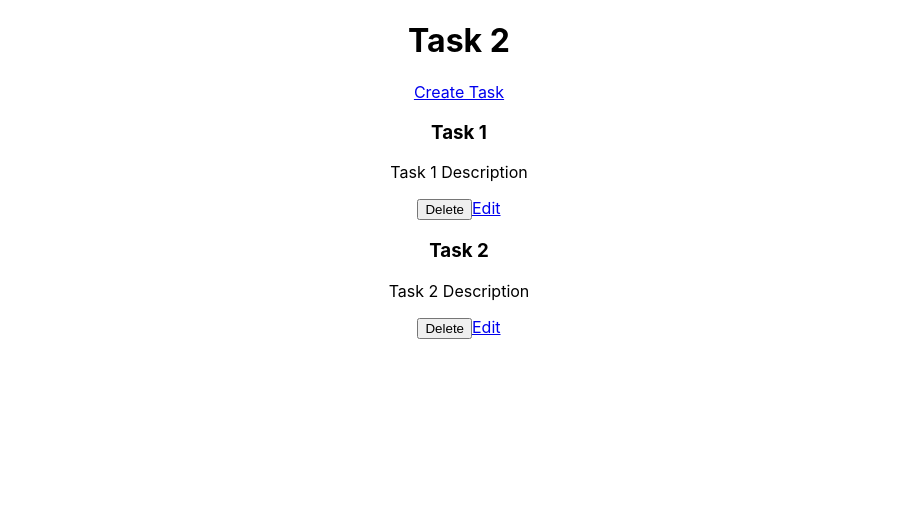
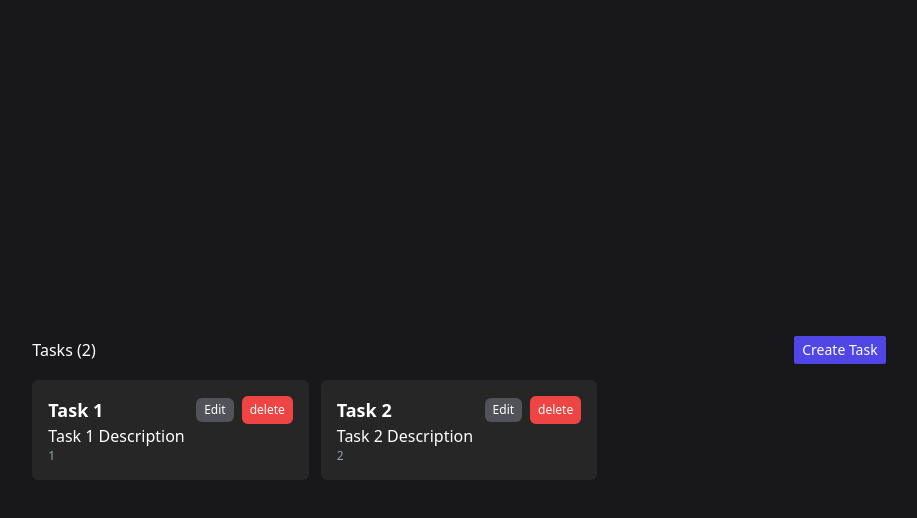
Before and after one commit to luck9217/Redux-React-Crud, a React (Create React App) app: page / in a window 1280 px wide. Shown: the top 518 px of the page, without its empty margins (181-1098 px from the left). Built offline with nearby package versions, Linux system fonts and the light colour scheme.

Commit message:
feat:style with tailwind

```diff
--- a/package.json
+++ b/package.json
@@ -39,5 +39,10 @@
       "last 1 firefox version",
       "last 1 safari version"
     ]
+  },
+  "devDependencies": {
+    "autoprefixer": "^10.4.7",
+    "postcss": "^8.4.14",
+    "tailwindcss": "^3.1.6"
   }
 }
--- /dev/null
+++ b/postcss.config.js
@@ -0,0 +1,6 @@
+module.exports = {
+  plugins: {
+    tailwindcss: {},
+    autoprefixer: {},
+  },
+}
--- a/src/App.js
+++ b/src/App.js
@@ -5,7 +5,8 @@ import { BrowserRouter, Routes, Route } from "react-router-dom";
 
 function App() {
   return (
-    <div className="App">
+    <div className="bg-zinc-900 h-screen text-white">
+      <div className="flex items-center justify-center h-full" >
       <BrowserRouter>
         <Routes>
           <Route path="/" element={<TasksList />} />
@@ -13,6 +14,7 @@ function App() {
           <Route path="/edit-task/:id" element={<TasksForm />} />
         </Routes>
       </BrowserRouter>
+      </div>
     </div>
   );
 }
--- a/src/components/TasksForm.js
+++ b/src/components/TasksForm.js
@@ -45,21 +45,25 @@ function TasksForm() {
   }, []);
 
   return (
-    <form onSubmit={handleSubmit}>
+    <form onSubmit={handleSubmit} className="bg-zinc-800 max-w-sm p-4">
+     <label htmlFor="title" className="block text-xs font-bold mb-2">Task:</label>
       <input
         name="title"
         type="text"
         value={task.title}
         placeholder="title"
         onChange={handleChange}
+        className="w-full p-2 rounded-md bg-zinc-600 mb-2"
       />
+      <label htmlFor="description" className="block text-xs font-bold mb-2">Description:</label>
       <textarea
         name="description"
         placeholder="description"
         value={task.description}
         onChange={handleChange}
+        className="w-full p-2 rounded-md bg-zinc-600 mb-2"
       ></textarea>
-      <button>Save</button>
+      <button className="bg-indigo-600 px-2 py-1">Save</button>
     </form>
   );
 }
--- a/src/components/TasksList.js
+++ b/src/components/TasksList.js
@@ -10,22 +10,44 @@ function TasksList() {
     dispatch(deleteTask(id));
   };
 
+  return (
+    <div className="w-4/6">
+      <header className="flex justify-between items-center py-4">
+        <h1>Tasks ({tasks.length})</h1>
 
-  return (
-    <div>
-      <header>
-        <h1>Task {tasks.length}</h1>
-        <Link to="/create-task">Create Task</Link>
+        <Link
+          to="/create-task"
+          className="bg-indigo-600 px-2 py-1 rounded-sm text-sm shadow-sm"
+        >
+          Create Task
+        </Link>
       </header>
 
-      {tasks?.map((task) => (
-        <div key={task.id}>
-          <h3>{task.title}</h3>
-          <p>{task.description}</p>
-          <button onClick={() => handleDelete(task.id)}>Delete</button>
-          <Link to={`edit-task/${task.id}`}>Edit</Link>
-        </div>
-      ))}
+      <div className="grid grid-cols-3 gap-3">
+        {tasks.map((task) => (
+          <div className="bg-neutral-800 p-4 rounded-md" key={task.id}>
+            <header className="flex justify-between">
+              <h3 className="text-lg font-bold">{task.title}</h3>
+              <div className="flex gap-x-2">
+                <Link
+                  to={`/edit-task/${task.id}`}
+                  className="bg-zinc-600 px-2 py-1 text-xs rounded-md self-center"
+                >
+                  Edit
+                </Link>
+                <button
+                  onClick={() => handleDelete(task.id)}
+                  className="bg-red-500 px-2 py-1 text-xs rounded-md"
+                >
+                  delete
+                </button>
+              </div>
+            </header>
+            <p>{task.description}</p>
+            <p className="text-xs text-slate-400">{task.id}</p>
+          </div>
+        ))}
+      </div>
     </div>
   );
 }
--- a/src/features/task/tasksSlice.js
+++ b/src/features/task/tasksSlice.js
@@ -34,6 +34,7 @@ export const tasksSlice = createSlice({
       if (foundTask) {
         foundTask.title = title;
         foundTask.description = description;
+
       }
     },
   },
--- a/src/index.css
+++ b/src/index.css
@@ -1,13 +1,3 @@
-body {
-  margin: 0;
-  font-family: -apple-system, BlinkMacSystemFont, 'Segoe UI', 'Roboto', 'Oxygen',
-    'Ubuntu', 'Cantarell', 'Fira Sans', 'Droid Sans', 'Helvetica Neue',
-    sans-serif;
-  -webkit-font-smoothing: antialiased;
-  -moz-osx-font-smoothing: grayscale;
-}
-
-code {
-  font-family: source-code-pro, Menlo, Monaco, Consolas, 'Courier New',
-    monospace;
-}
+@tailwind base;
+@tailwind components;
+@tailwind utilities;
--- /dev/null
+++ b/tailwind.config.js
@@ -0,0 +1,8 @@
+/** @type {import('tailwindcss').Config} */
+module.exports = {
+  content: ["./src/**/*.{js,jsx,ts,tsx}"],
+  theme: {
+    extend: {},
+  },
+  plugins: [],
+}
```
Also changed, not shown: 1 other file (tests, documents, lock files or other folders).
